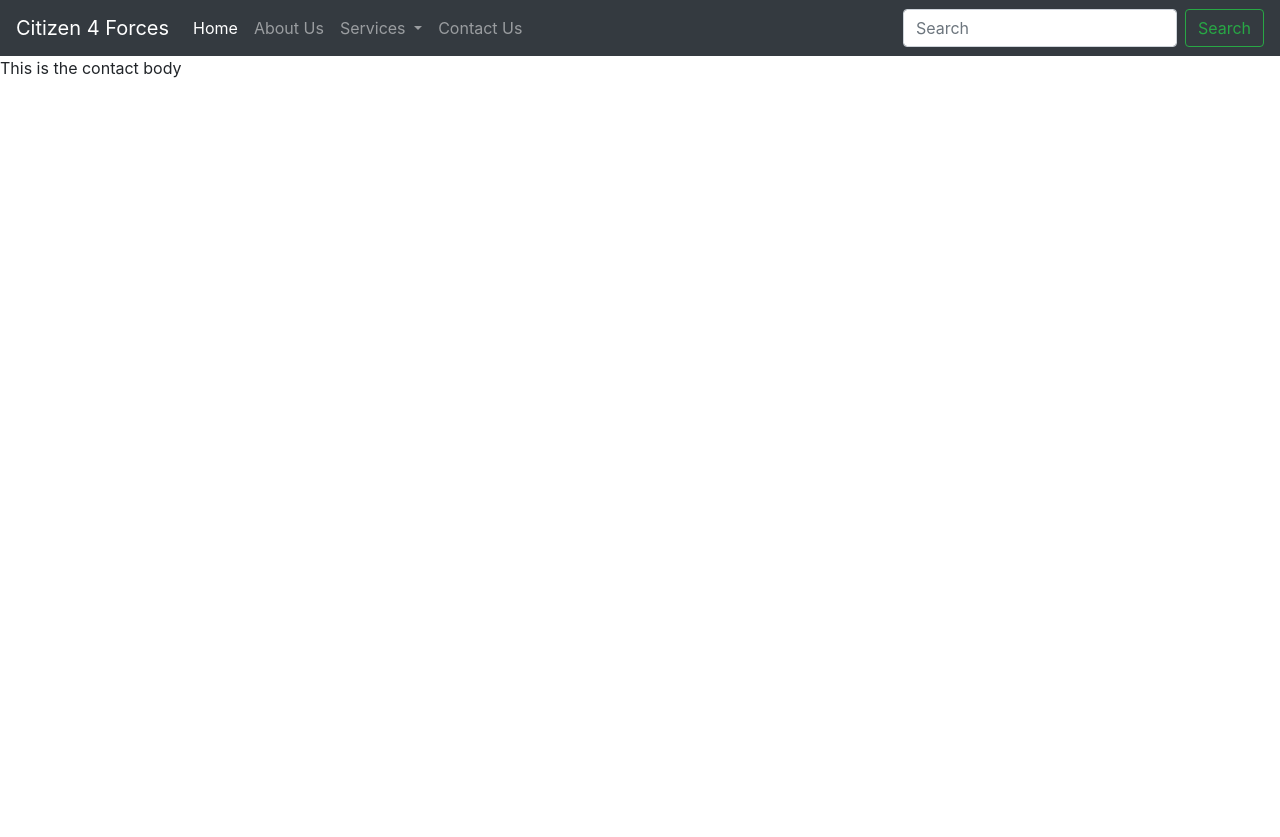
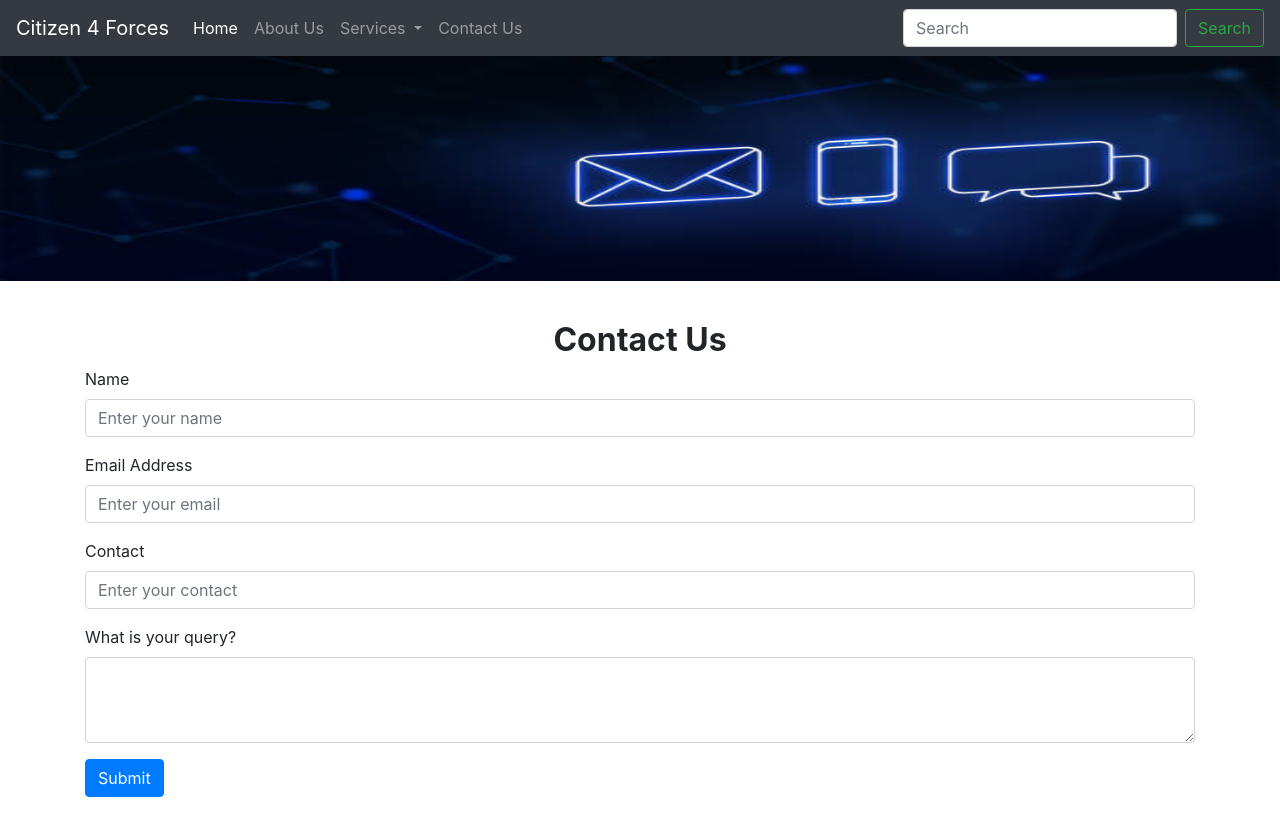
Before and after one commit to viperk17/DjangoProject, a Django app: page /contact in a window 1280 px wide. Before the commit the page ends 78 px from the top, so only its background shows below. Run offline with Django 3.2, Linux system fonts and the light colour scheme; some libraries are stand-ins or nearby versions.

Commit message:
Created contact us page

```diff
--- a/templates/contact.html
+++ b/templates/contact.html
@@ -3,5 +3,32 @@
 {% block title %}Contact{%endblock title%}
 
 {% block body %}
-    This is the contact body
+    <div class="container-fluid px-0  mb-3">
+        <img src="/static/contact.jpg" class="d-block w-100 mx-0" alt="..." width="850" height="225">
+    </div>
+    <div class="container mb-3 py-4">
+        <h2 class="text-center"><b>Contact Us</b></h2>
+        <form>
+            <div class="form-group">
+              <label for="name">Name</label>
+              <input type="text" class="form-control" id="name" name="name" placeholder="Enter your name">
+            </div>
+
+            <div class="form-group">
+              <label for="email">Email Address</label>
+              <input type="email" class="form-control" id="email" placeholder="Enter your email">
+            </div>
+
+            <div class="form-group">
+              <label for="phone">Contact</label>
+              <input type="phone" class="form-control" id="phone" placeholder="Enter your contact">
+            </div>
+
+            <div class="form-group">
+              <label for="desc">What is your query?</label>
+              <textarea class="form-control" id="desc" rows="3" name="desc"></textarea>
+            </div>
+            <button class="btn btn-primary" type="submit">Submit</button>
+          </form>
+    </div>
 {% endblock body %}
```
Also changed, not shown: static/contact.jpg (added).
